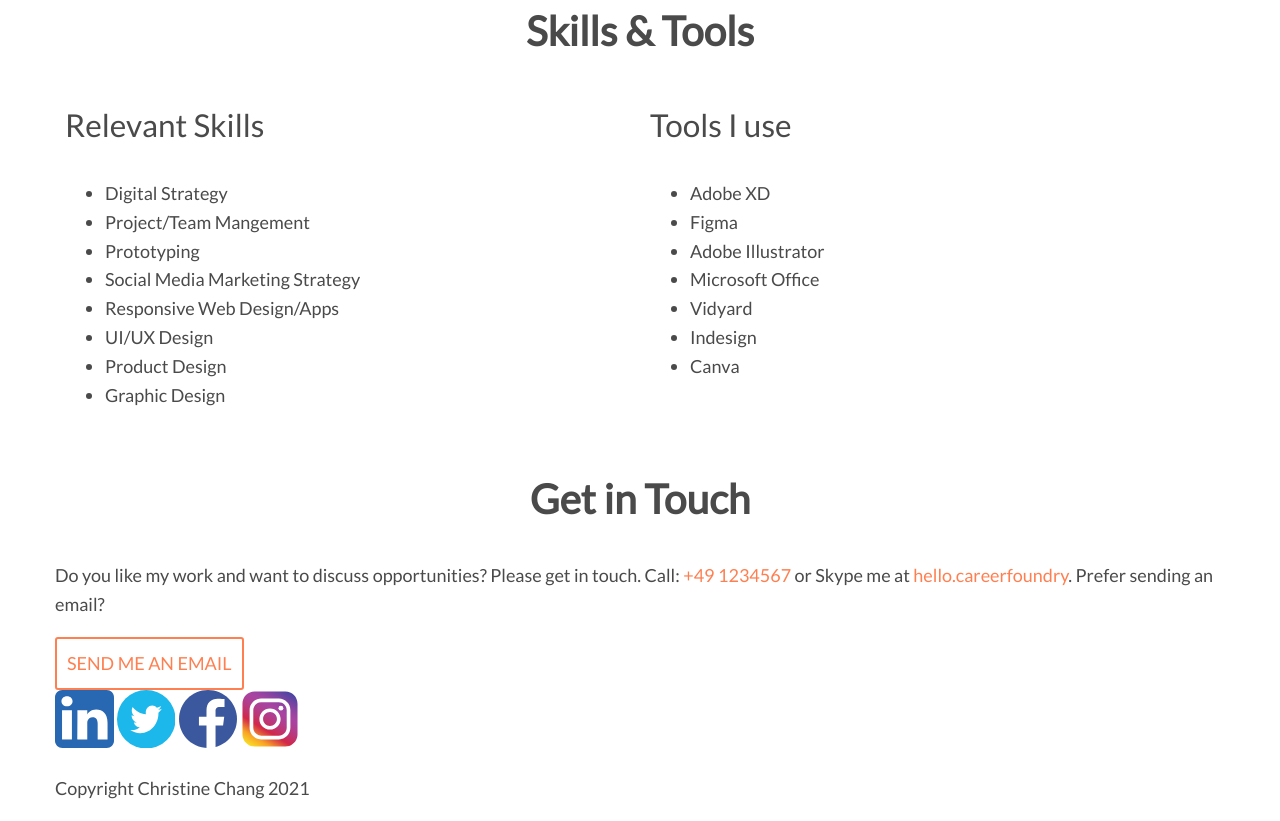
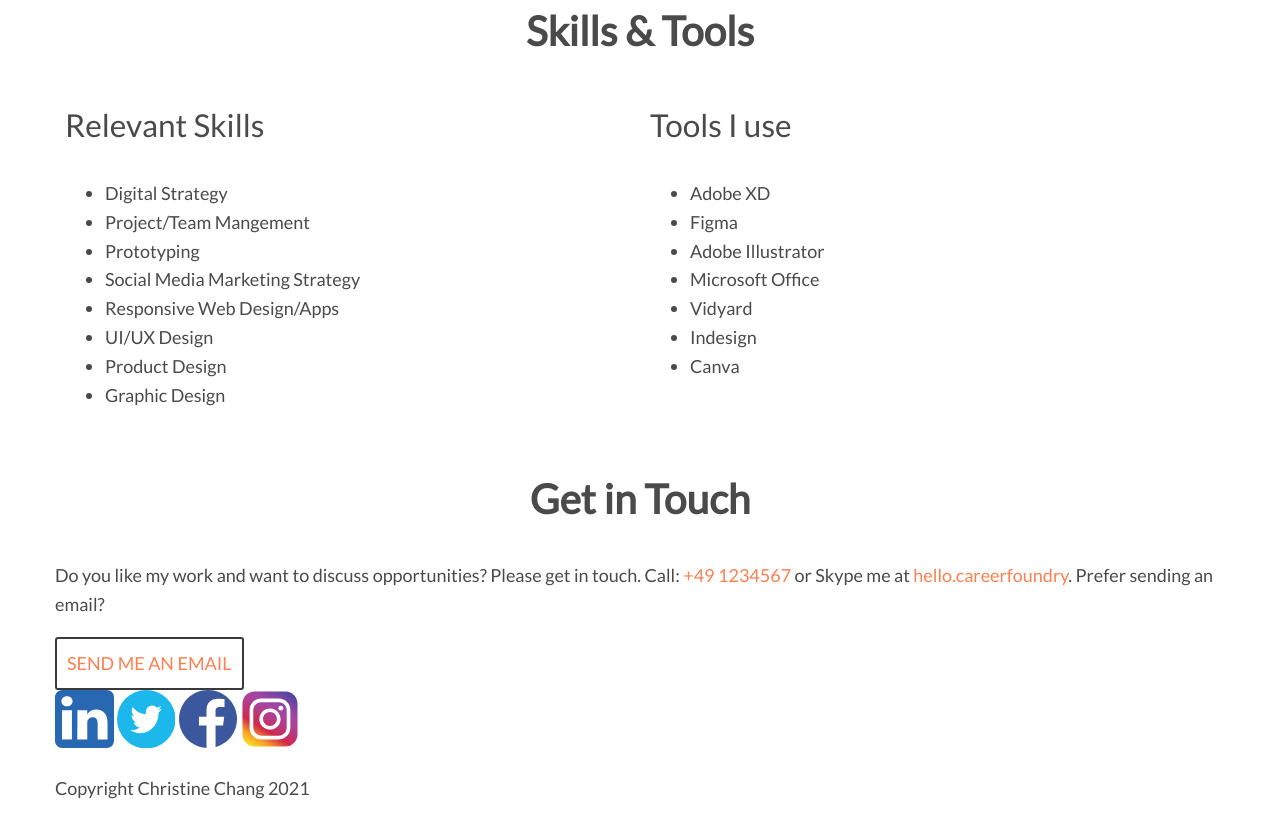
Before and after one commit to MeiUI/Porfolio-website, a plain HTML site: page about.html in a window 1280 px wide. Shown: the part 1040-1861 px from the top of the page. Drawn offline with nearby package versions, Linux system fonts and the light colour scheme.

Commit message:
adjusted button color according to accessibility check

```diff
--- a/css/style.css
+++ b/css/style.css
@@ -90,14 +90,12 @@ a:active {
 
 a {
   color: #ff7f50;
-  text-decoration: none;
-  /* No underlining */
+  text-decoration: none;  /* No underlining */
 }
 
 a:hover {
   color: #cc6540;
-  text-decoration: underline;
-  /* Underlining when hovering over a link */
+  text-decoration: underline;  /* Underlining when hovering over a link */
 }
 
 a:hover,
@@ -107,17 +105,14 @@ a:focus {
 }
 
 .button {
-  display: inline-block;
-  /* since the <a> tag is inline by default, we need to change this to inline-block, but more on this in the next exercise */
-  background-color: #ff7f50;
-  color: #ffffff;
-  /* needed to override the default link color */
+  display: inline-block;  /* since the <a> tag is inline by default, we need to change this to inline-block, but more on this in the next exercise */
+  background-color: #3A3A3A;
+  color: #ffffff; /* needed to override the default link color */
   font-weight: 400;
   text-decoration: none;
   padding: 10px;
   border-radius: 3px;
-  border-bottom: 2px solid #994c30;
-  /* width of the border, type, color */
+  border-bottom: 2px solid #994c30; /* width of the border, type, color */
   transition: 0.2s opacity;
 }
 
@@ -127,8 +122,7 @@ a:focus {
 }
 
 .button:hover {
-  opacity: 0.8;
-  /* Reduces the opacity of the button to 80% */
+  opacity: 0.8;  /* Reduces the opacity of the button to 80% */
   text-decoration: none;
 }
 
@@ -136,11 +130,11 @@ a:focus {
   background-color: transparent;
   color: #ff7f50;
   text-transform: uppercase;
-  border: 2px solid #ff7f50;
+  border: 2px solid #3A3A3A;
 }
 
 .button.contact:hover {
-  background-color: #ff7f50;
+  background-color: #3A3A3A;
   color: #ffffff;
 }
 
```
